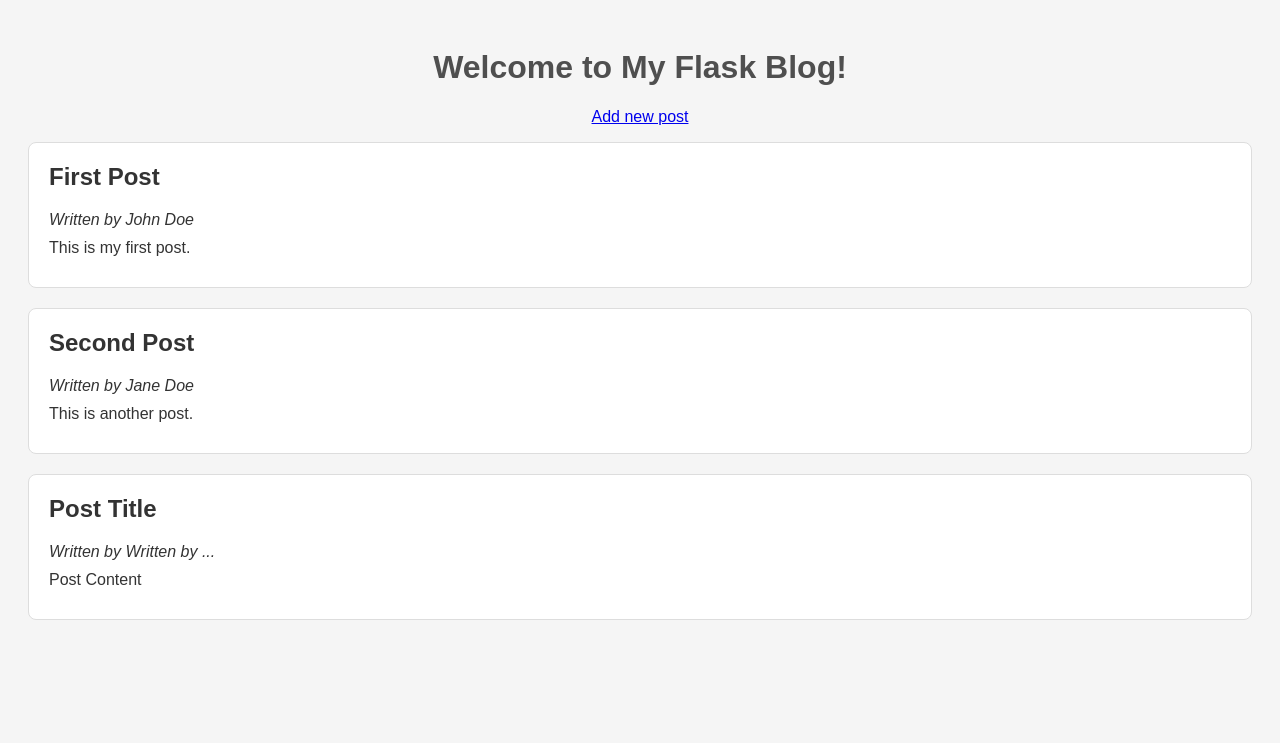
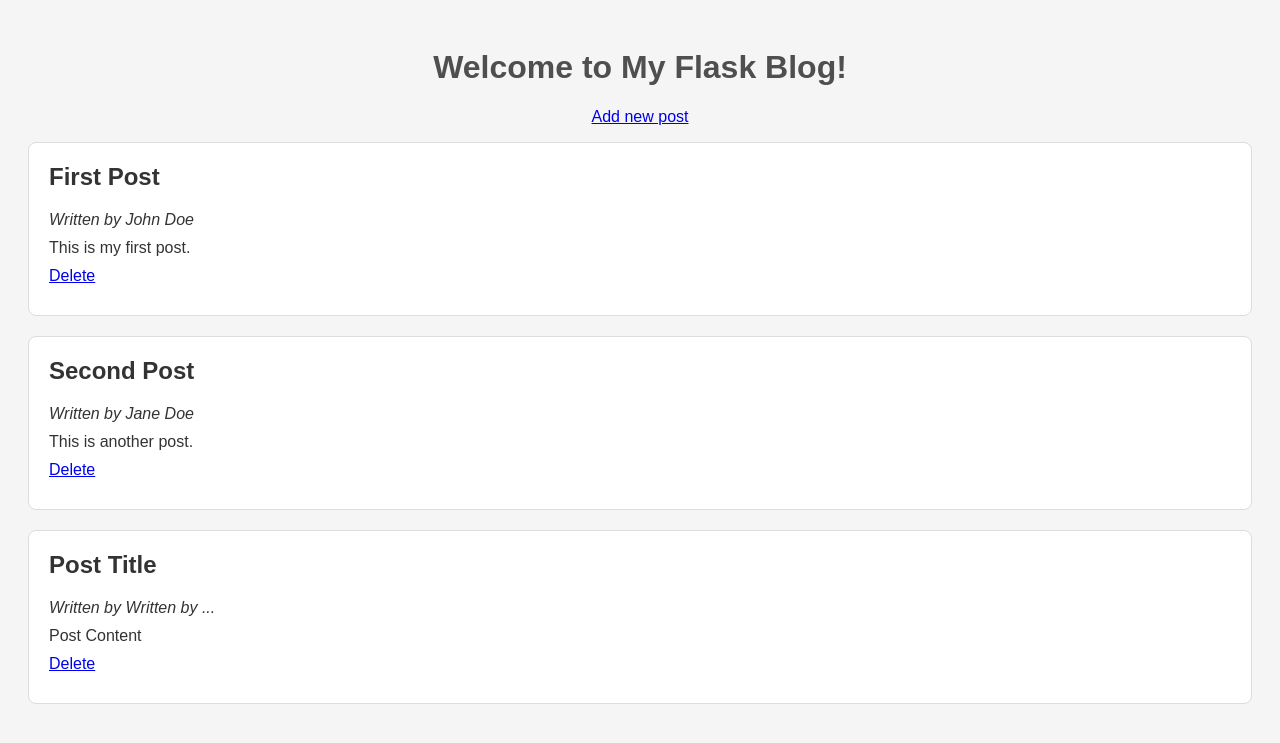
Before and after one commit to VanessaDre/masterblog, a Flask app: page / in a window 1280 px wide. Shown: the top 743 px of the page. Run offline with Flask 3, Linux system fonts and the light colour scheme.

Commit message:
Add delete route

```diff
--- a/app.py
+++ b/app.py
@@ -55,5 +55,15 @@ def add():
     return render_template("add.html")
 
 
+@app.route("/delete/<int:post_id>")
+def delete(post_id):
+    posts = load_posts()
+
+    posts = [post for post in posts if post.get("id") != post_id]
+
+    save_posts(posts)
+    return redirect(url_for("index"))
+
+
 if __name__ == "__main__":
     app.run(host="0.0.0.0", port=5000, debug=True)
--- a/templates/index.html
+++ b/templates/index.html
@@ -18,6 +18,10 @@
     <h2>{{ post.title }}</h2>
     <p><em>Written by {{ post.author }}</em></p>
     <p>{{ post.content }}</p>
+
+    <p>
+      <a href="{{ url_for('delete', post_id=post.id) }}">Delete</a>
+    </p>
   </div>
 {% endfor %}
 
```
Lines whose indentation alone changed are shown as unchanged.
